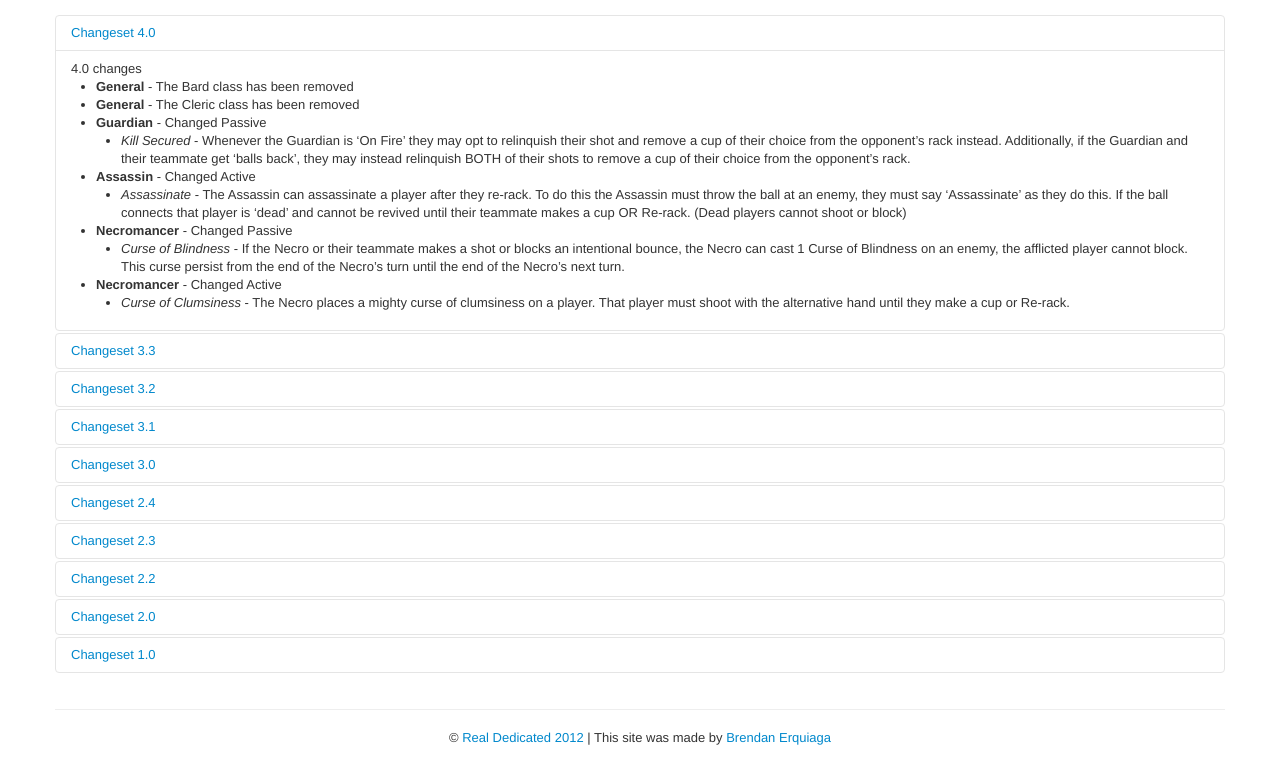
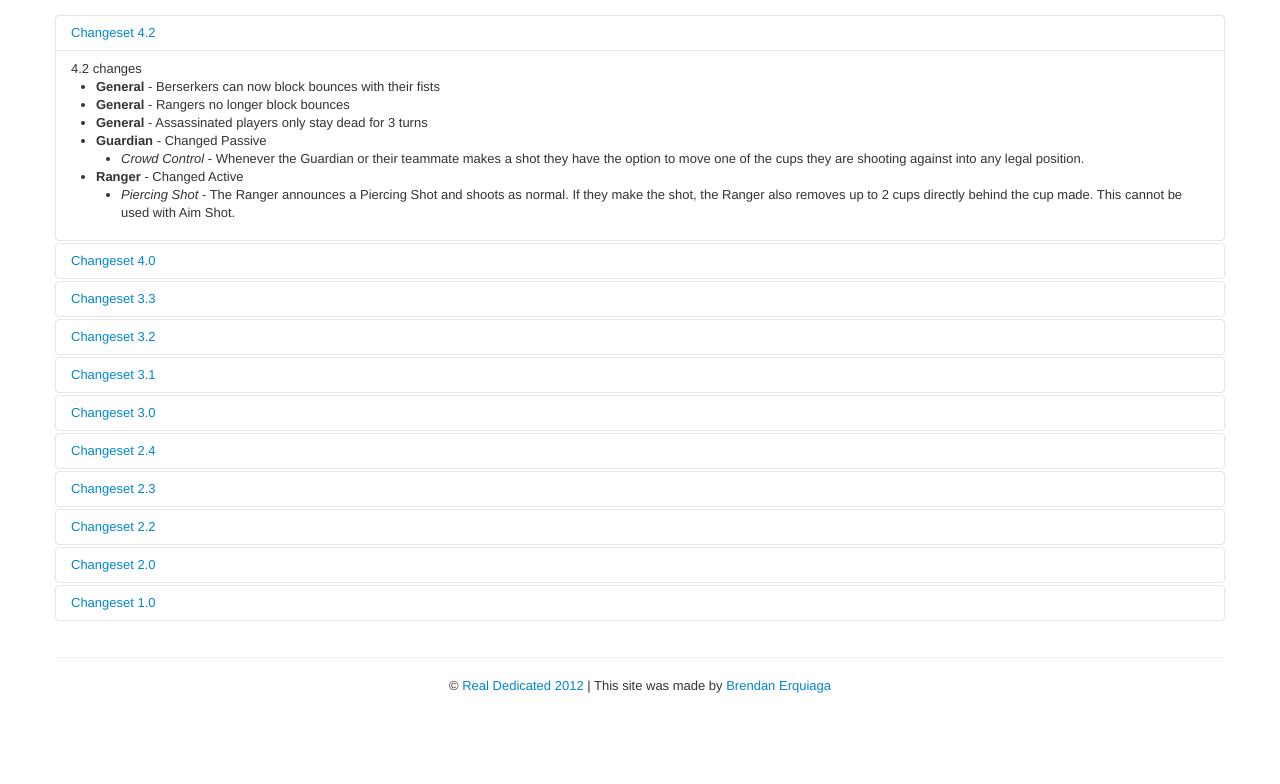
Before and after one commit to BrendanErquiaga/brendanerquiaga.github.com, a plain HTML site: page fbp/changelist.html in a window 1280 px wide. Shown: the part 126-910 px from the top of the page. After the commit the page ends 870 px from the top, so only its background shows below. Drawn offline with nearby package versions, Linux system fonts and the light colour scheme.

Commit message:
4.2 Changes

```diff
--- a/fbp/changelist.html
+++ b/fbp/changelist.html
@@ -69,13 +69,36 @@
       <div class="row-fluid">
         <div class="span12">
           <div class="accordion" id="accordion2">
+              <div class="accordion-group">
+                  <div class="accordion-heading">
+                    <a class="accordion-toggle" data-toggle="collapse" data-parent="#accordion2" href="#4-2">
+                      Changeset 4.2
+                    </a>
+                  </div>
+                  <div id="4-2" class="accordion-body collapse in">
+                    <div class="accordion-inner">
+                      4.2 changes
+
+                      <ul>
+                        <li><b>General</b> - Berserkers can now block bounces with their fists</li>
+                        <li><b>General</b> - Rangers no longer block bounces</li>
+                        <li><b>General</b> - Assassinated players only stay dead for 3 turns</li>
+                        <li><b>Guardian</b> - Changed Passive</li>
+                          <ul><li><i>Crowd Control</i> - Whenever the Guardian or their teammate makes a shot they have the option to move one of the cups they are shooting against into any legal position.</li></ul>
+                        <li><b>Ranger</b > - Changed Active</li>
+                          <ul><li><i>Piercing Shot</i> - The Ranger announces a Piercing Shot and shoots as normal. If they make the shot, the Ranger also removes up to 2 cups directly behind the cup made. This cannot be used with Aim Shot. </li></ul>
+                      </ul>
+                    </div>
+                  </div>
+                </div>
+
                 <div class="accordion-group">
                   <div class="accordion-heading">
                     <a class="accordion-toggle" data-toggle="collapse" data-parent="#accordion2" href="#4-0">
                       Changeset 4.0
                     </a>
                   </div>
-                  <div id="4-0" class="accordion-body collapse in">
+                  <div id="4-0" class="accordion-body collapse">
                     <div class="accordion-inner">
                       4.0 changes
 
```
Also changed, not shown: fbp/rules.html (+14 -14 lines).
